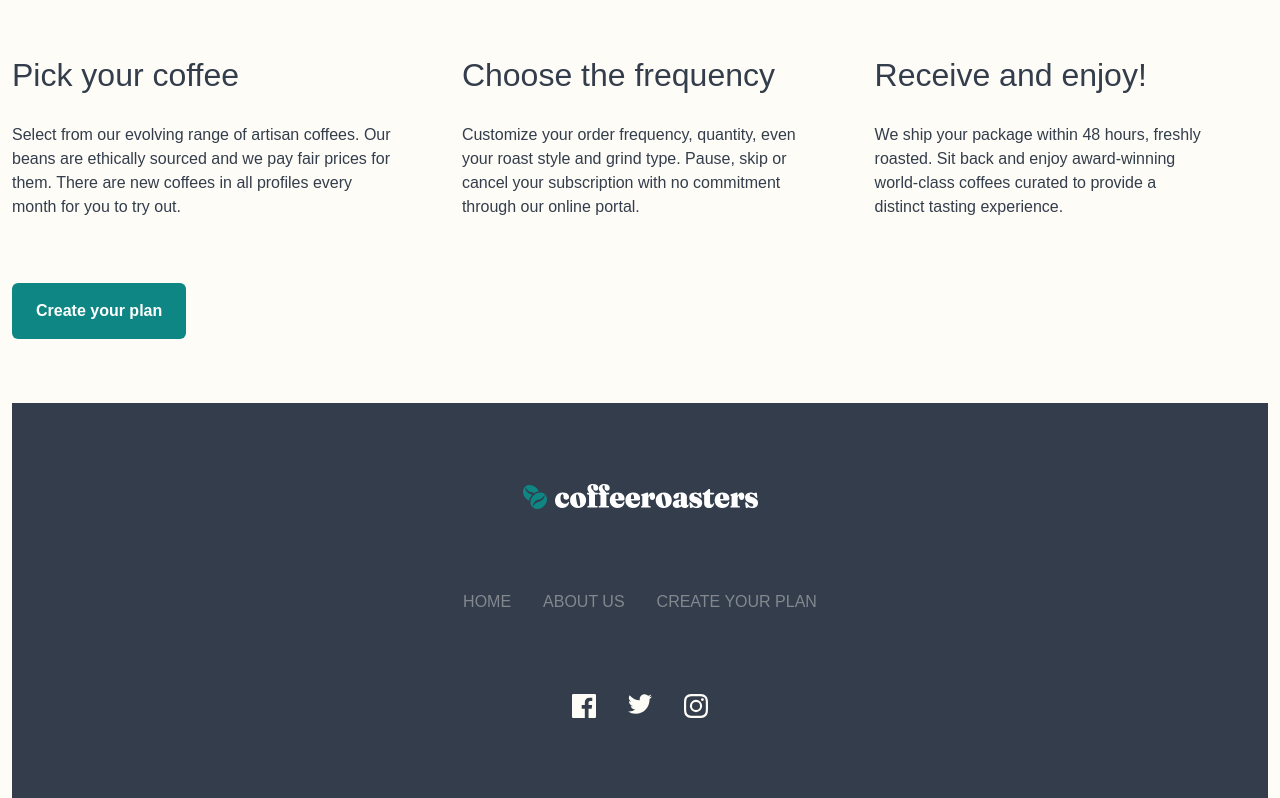
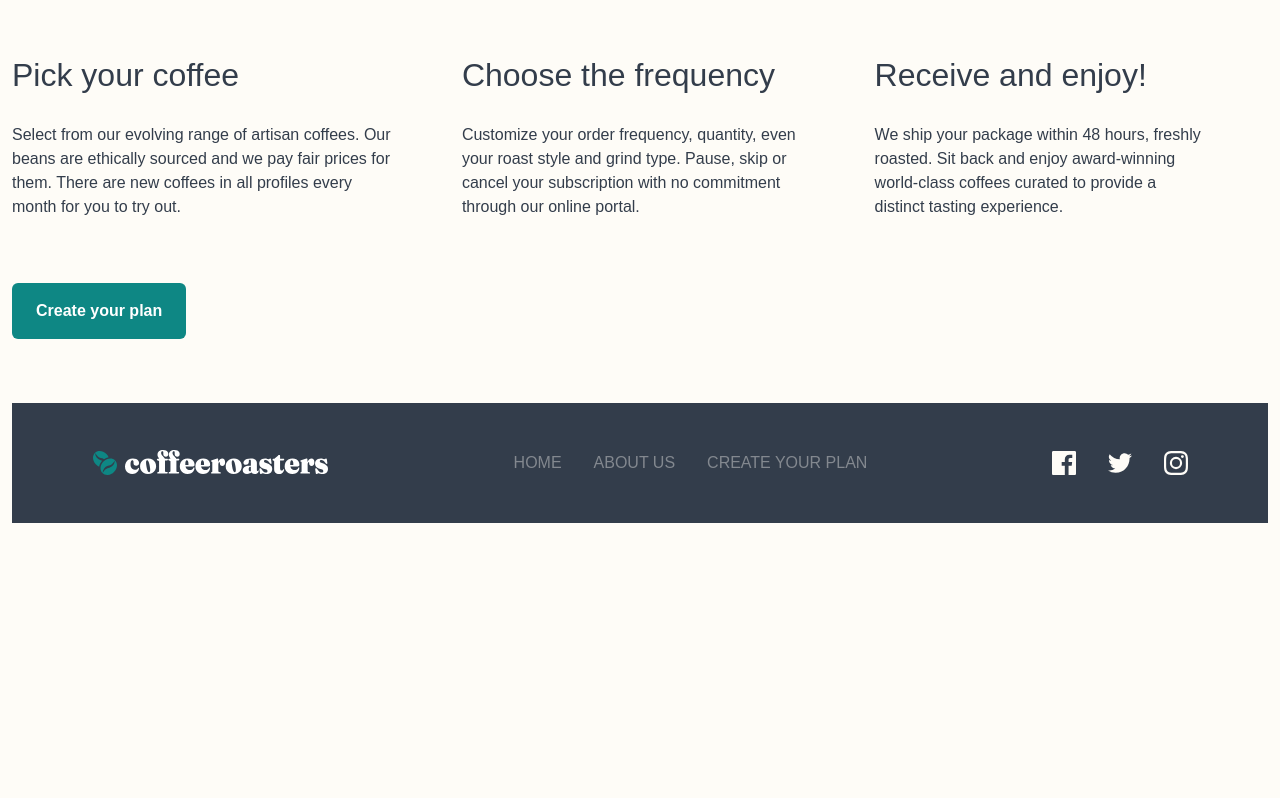
Before and after one commit to epalacio/portfolio-coffeeroasters, a React (Create React App) app: page / in a window 1280 px wide. Shown: the part 2003-2801 px from the top of the page. After the commit the page ends 2526 px from the top, so only its background shows below. Built offline with nearby package versions, Linux system fonts and the light colour scheme.

Commit message:
fixed footer flex for desktop

```diff
--- a/src/components/Footer.component.jsx
+++ b/src/components/Footer.component.jsx
@@ -5,14 +5,14 @@ import instagram from '../img/icon-instagram.svg'
 
 const Footer = () => {
     return (
-        <div className='bg-darkGrayBlue flex flex-col items-center p-20 mt-16'>
+        <div className='bg-darkGrayBlue flex flex-col lg:flex-row items-center p-20 lg:py-0 lg:justify-between mt-16'>
             <img src={logo} alt="coffeeroasters' logo" />
-            <div className='py-16 flex items-center flex-col md:flex-row'>
+            <div className='py-16 lg:py-8 flex items-center flex-col md:flex-row'>
                 <a href="/" className='text-gray hover:text-white m-4'>HOME</a>
                 <a href="/" className='text-gray hover:text-white m-4'>ABOUT US</a>
                 <a href="/" className='text-gray hover:text-white m-4'>CREATE YOUR PLAN</a>
             </div>
-            <div className='flex text-lightCream'>
+            <div className='flex text-lightCream items-center'>
                 <a href="/"><img src={facebook} alt="facebook logo" /></a>
                 <a href="/"><img src={twitter} alt="twitter logo" className='mx-8'/></a>
                 <a href="/"><img src={instagram} alt="instagram logo" /></a>
```
